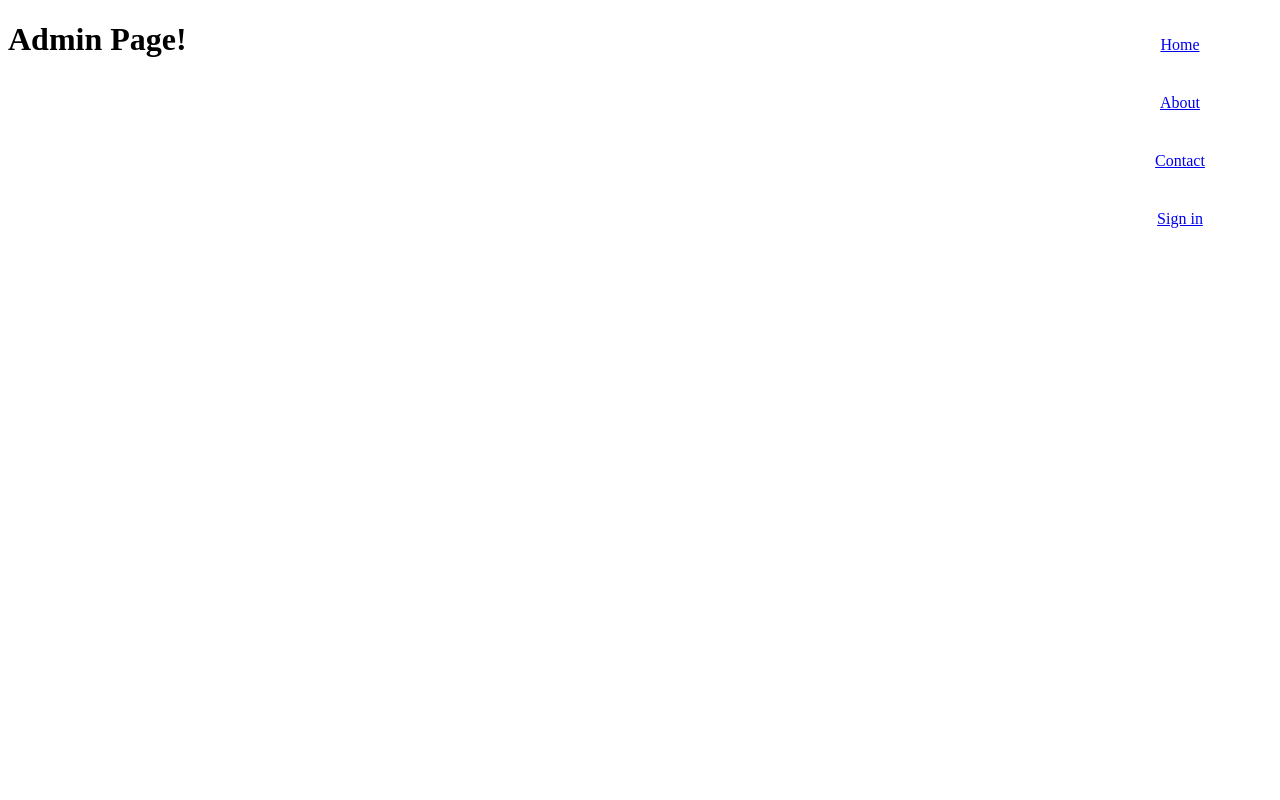
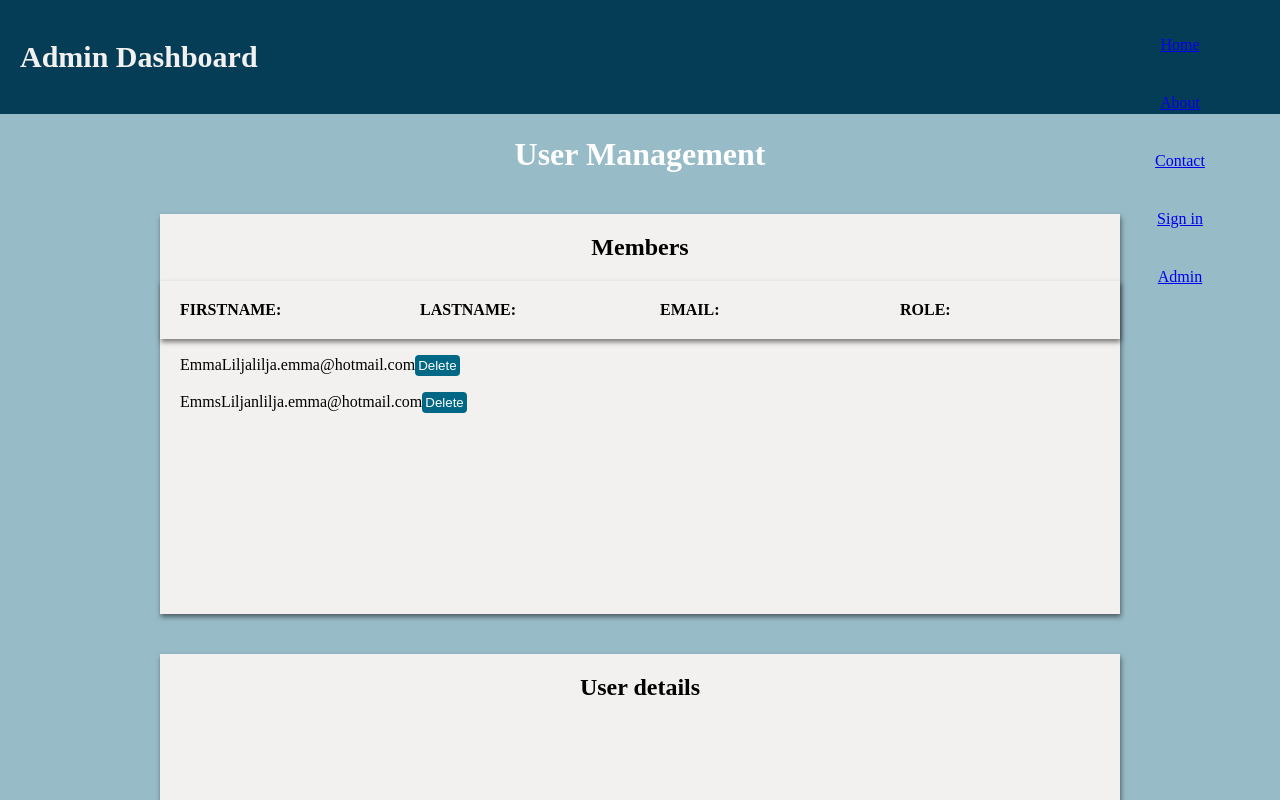
Before and after one commit to FaaDiiL/fe20tp2_bev_4, a React (Create React App) app: page /admin in a window 1280 px wide. Shown: the top 800 px of the page. Built offline with nearby package versions, Linux system fonts and the light colour scheme.

Commit message:
Admin page and routing

```diff
--- /dev/null
+++ b/src/About/index.js
@@ -0,0 +1,18 @@
+import React from 'react';
+import styled from 'styled-components';
+
+const StyledContainer = styled.div`
+     display: flex;
+     justify-content: center;
+
+`;
+
+function About (){
+     return (
+          <StyledContainer>
+      <h1>About</h1>
+          </StyledContainer>
+     )
+}
+
+export default About;
--- a/src/Admin/index.js
+++ b/src/Admin/index.js
@@ -1,12 +1,149 @@
 import React from 'react'
+import styled from 'styled-components';
 
-function Index() {
+const Header = styled.header`
+padding: 20px;
+display: flex;
+align-items: center;
+margin: 0 auto;
+
+background-color: #053d57;
+
+h1{
+    color: #f2f1ef;
+font-size: 30px;
+}
+`;
+
+const Body = styled.div`
+background-color: #97bcc7;
+`;
+
+const PageContainer = styled.div`
+display: flex;
+flex-direction: column;
+align-items: center;
+flex-wrap: wrap;
+justify-content: space-around;
+
+h1 {
+     color:white;
+}
+`;
+
+const Container = styled.div`
+margin: 20px;
+width: 75%;
+height: 400px;
+background-color: #f2f1ef;
+color: black;
+box-shadow: 1px 3px 5px rgba(0,0,0,0.5);
+
+
+h2 {
+     text-align: center;
+}
+`;
+
+const Div = styled.div`
+display: flex;
+flex-direction: row;
+justify-content: space-around
+border-bottom: 2px solid #97bcc7;
+box-shadow: 1px 3px 5px rgba(0,0,0,0.5);
+
+span {
+     padding: 20px;
+     color: black;
+     width: 30%;
+     font-weight: bold;
+}
+`;
+
+const Members = styled.div`
+/* display: flex;
+flex-direction: column;
+justify-content: space-around; */
+
+ul {
+     list-style: none;
+     padding-inline-start: 20px;
+}
+
+li {
+     width: 100%
+     display: flex;
+     justify-content: space-around;
+     flex-direction: column;
+}
+
+button {
+     color: white;
+     background-color: #006884;
+     border-radius: 4px;
+     border: none;
+     padding: 3px;
+&:hover{
+     cursor: pointer;
+     text-decoration: underline;
+}
+
+}
+
+span {
+     width: 30px;
+}
+`;
+
+function AdminPage() {
+     const members = [
+          { firstname: 'Emma', lastname: 'Lilja', email: 'lilja.emma@hotmail.com', id: 1 },
+          { firstname: 'Emms', lastname: 'Liljan', email: 'lilja.emma@hotmail.com', id: 2 },
+     ]
      return (
           <>
-               <h1>Admin Page!</h1>
+          <Header>
+                     <h1>Admin Dashboard</h1>
+            </Header>
+            <Body>
+            <PageContainer>
+                 <h1>User Management</h1>
+<Container>
+     <h2>Members</h2>
+     <Div>
+<span>FIRSTNAME:</span>
+<span>LASTNAME:</span>
+<span>EMAIL:</span>
+<span>ROLE:</span>
+     </Div>
+<Members>
 
+{members.map((member, index) => (
+    <ul>
+         <li>
+                                <span>{members[index].firstname}</span>
+                                <span>{members[index].lastname}</span>
+                                <span>{members[index].email}</span>
+                                <button>Delete</button>
+                            </li>
+                        </ul>
+))}
+
+</Members>
+</Container>
+
+<Container>
+     <h2>User details</h2>
+</Container>
+
+<Container>
+     <h2>Statistics</h2>
+</Container>
+
+            </PageContainer>
+          </Body>
           </>
      )
 }
 
-export default Index
+export default AdminPage;
--- a/src/App.js
+++ b/src/App.js
@@ -1,19 +1,33 @@
 import { Route, BrowserRouter as Router, Switch } from 'react-router-dom';
+import { createGlobalStyle } from 'styled-components'
 
 import Admin from './Admin';
 import Error from './Error';
 import Landing from './Landing';
 import Member from './Member';
 import Navbar from './Navbar';
+import About from './About';
+import Contact from './Contact';
+
+const GlobalStyle = createGlobalStyle`
+  body {
+    margin: 0;
+    padding: 0;
+  }
+`
+
 
 function App() {
   return (
 
     <Router>
+      <GlobalStyle />
       <Navbar />
     <div>
       <Switch>
       <Route path="/" exact component={Landing} />
+      <Route path="/about" exact component={About} />
+      <Route path="/contact" exact component={Contact} />
       <Route path="/navbar" exact component={Navbar} />
       <Route path="/member" exact component={Member} />
       <Route path="/admin" exact component={Admin} />
--- /dev/null
+++ b/src/Contact/index.js
@@ -0,0 +1,18 @@
+import React from 'react';
+import styled from 'styled-components';
+
+const StyledContainer = styled.div`
+     display: flex;
+     justify-content: center;
+
+`;
+
+function Contact (){
+     return (
+          <StyledContainer>
+      <h1>Contact page</h1>
+          </StyledContainer>
+     )
+}
+
+export default Contact;
--- a/src/Landing/index.js
+++ b/src/Landing/index.js
@@ -13,6 +13,7 @@ const StyledContainer = styled.div`
 function Landing (){
      return (
           <StyledContainer>
+               <h1>Landing page</h1>
                <select className='selectContainer' id="countries">
                     <option value="GBP">GBP</option>
                     <option value="EUR">EUR</option>
--- a/src/Navbar/index.js
+++ b/src/Navbar/index.js
@@ -31,6 +31,7 @@ const Index = () => {
                         <Link to='/about'><li>About</li></Link>
                         <Link to='/contact'><li>Contact</li></Link>
                         <Link to='/landing'><li>Sign in</li></Link>
+                        <Link to='/admin'><li>Admin</li></Link>
                   </ul>
             </StyledNav>
             )
```
Also changed, not shown: 1 other file (tests, documents, lock files or other folders).
